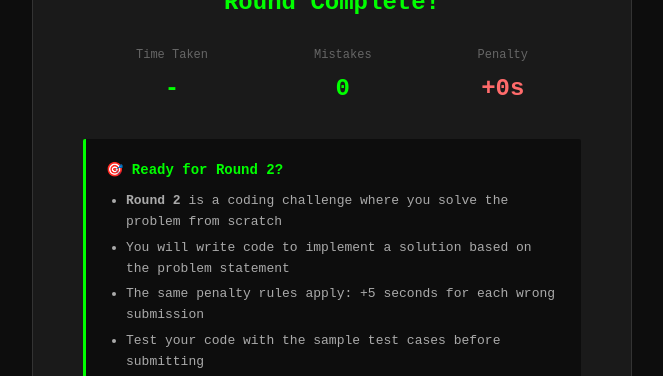
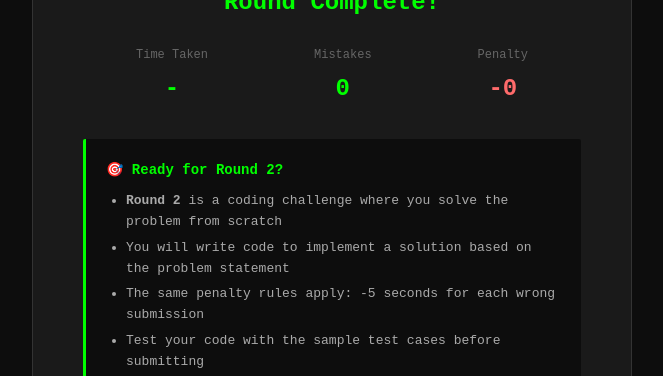
Before and after one commit to sohan-29/fix-solve, a React (Vite) app in the folder frontend/: page /round-complete in a window 1280 px wide. Shown: the part 202-578 px from the top of the page, without its empty margins (308-971 px from the left). Built offline with nearby package versions, Linux system fonts and the light colour scheme.

Commit message:
reframed the ui issues

```diff
--- a/frontend/src/pages/RoundCompletion.jsx
+++ b/frontend/src/pages/RoundCompletion.jsx
@@ -41,7 +41,7 @@ export default function RoundCompletion() {
           </div>
           <div className="stat-item">
             <span className="stat-label">Penalty</span>
-            <span className="stat-value penalty">+{penalty || 0}s</span>
+            <span className="stat-value penalty">-{penalty || 0}</span>
           </div>
         </div>
 
@@ -51,7 +51,7 @@ export default function RoundCompletion() {
             <ul>
               <li><strong>Round 2</strong> is a coding challenge where you solve the problem from scratch</li>
               <li>You will write code to implement a solution based on the problem statement</li>
-              <li>The same penalty rules apply: +5 seconds for each wrong submission</li>
+              <li>The same penalty rules apply: -5 seconds for each wrong submission</li>
               <li>Test your code with the sample test cases before submitting</li>
               <li>Make sure to handle all edge cases mentioned in the problem</li>
             </ul>
@@ -63,7 +63,7 @@ export default function RoundCompletion() {
             <h3>🏆 Contest Complete!</h3>
             <ul>
               <li>You have completed both rounds of the contest</li>
-              <li>Your final score is based on total time + penalties</li>
+              <li>Your final score is based on total time, penalties and optimal score</li>
               <li>Results will be announced by the administrator</li>
               <li>The results page route is: <strong>/results</strong></li>
             </ul>
```
